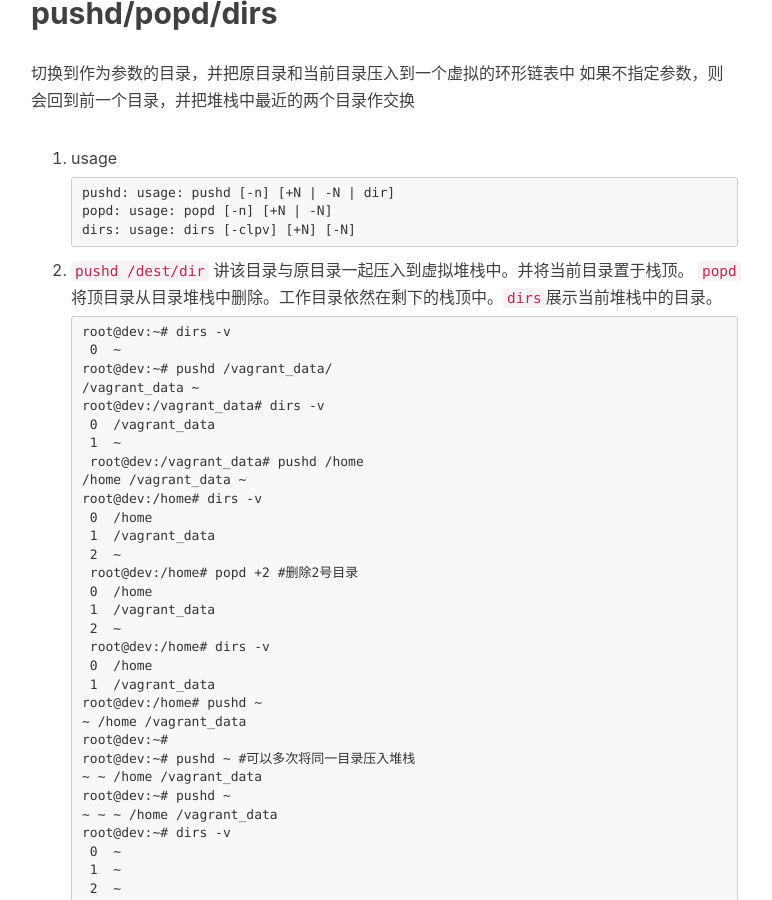
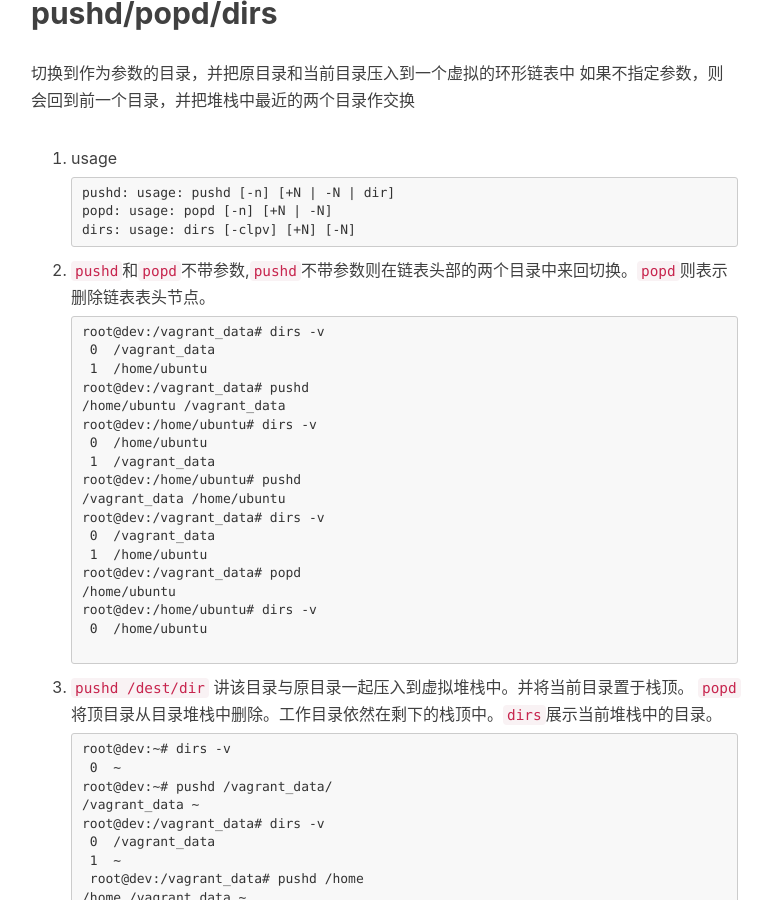
Before and after one commit to torubylist/blog, a Jekyll site: the page built from _posts/2019-06-22-pushd-popd-dirs.md, in a window 1280 px wide and 900 px high, scrolled down 1183 px. Shown: the whole window, without its empty margins (234-1006 px from the left). Built offline with Jekyll 4.4.1, drawn with Linux system fonts in a browser that asks for light colours; nearby versions of some CDN libraries; comment, search, counter and statistics services are not loaded.

Commit message:
update pushd popd dirs

````diff
--- a/_posts/2019-06-22-pushd-popd-dirs.md
+++ b/_posts/2019-06-22-pushd-popd-dirs.md
@@ -41,8 +41,30 @@ pushd: usage: pushd [-n] [+N | -N | dir]
 popd: usage: popd [-n] [+N | -N]
 dirs: usage: dirs [-clpv] [+N] [-N]
 ```
+2. `pushd`和`popd`不带参数,`pushd`不带参数则在链表头部的两个目录中来回切换。`popd`则表示删除链表表头节点。
 
-2. `pushd /dest/dir` 讲该目录与原目录一起压入到虚拟堆栈中。并将当前目录置于栈顶。 `popd ` 将顶目录从目录堆栈中删除。工作目录依然在剩下的栈顶中。`dirs`展示当前堆栈中的目录。
+	```
+root@dev:/vagrant_data# dirs -v
+ 0  /vagrant_data
+ 1  /home/ubuntu
+root@dev:/vagrant_data# pushd
+/home/ubuntu /vagrant_data
+root@dev:/home/ubuntu# dirs -v
+ 0  /home/ubuntu
+ 1  /vagrant_data
+root@dev:/home/ubuntu# pushd
+/vagrant_data /home/ubuntu
+root@dev:/vagrant_data# dirs -v
+ 0  /vagrant_data
+ 1  /home/ubuntu
+root@dev:/vagrant_data# popd
+/home/ubuntu
+root@dev:/home/ubuntu# dirs -v
+ 0  /home/ubuntu
+
+	```
+
+3. `pushd /dest/dir` 讲该目录与原目录一起压入到虚拟堆栈中。并将当前目录置于栈顶。 `popd ` 将顶目录从目录堆栈中删除。工作目录依然在剩下的栈顶中。`dirs`展示当前堆栈中的目录。
 
 	```
 root@dev:~# dirs -v
````
Also changed, not shown: other parts of _posts/2019-06-22-pushd-popd-dirs.md (+2 -2 lines).
